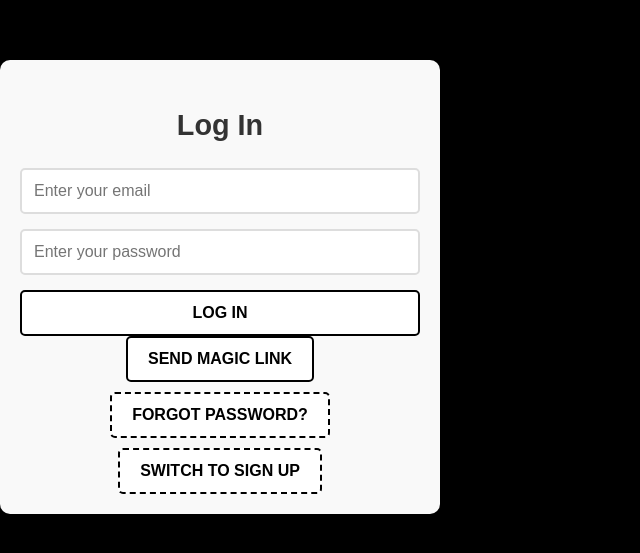
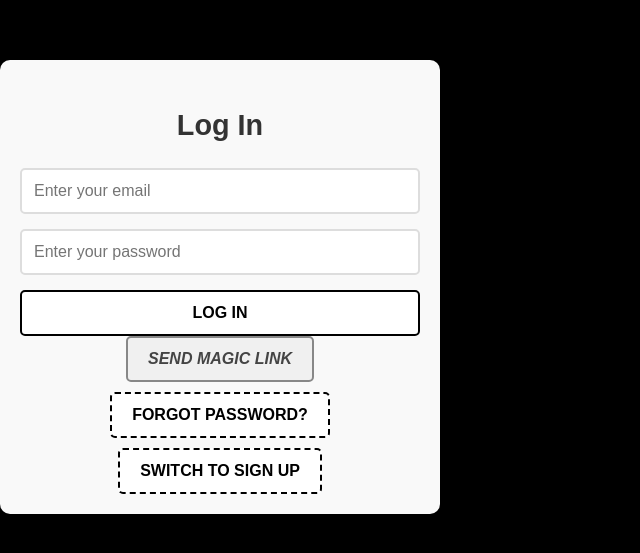
Before and after one commit to code-ninja-labs/ente-gramam1, a React (Vite) app: page /auth in a window 1280 px wide. Shown: the part 113-666 px from the top of the page, without its empty margins (0-640 px from the left). Built offline with nearby package versions, Linux system fonts and the light colour scheme.

Commit message:
Update Auth.css

```diff
--- a/src/pages/Auth.css
+++ b/src/pages/Auth.css
@@ -79,3 +79,16 @@
   border: 2px solid #666;
   box-shadow: none;
 }
+/* Magic Link Button */
+.magic-link {
+  background-color: #f0f0f0;
+  color: #444;
+  font-style: italic;
+  border: 2px solid #888;
+}
+
+.magic-link:hover {
+  background-color: #ddd;
+  color: black;
+  border: 2px solid #555;
+}
```
